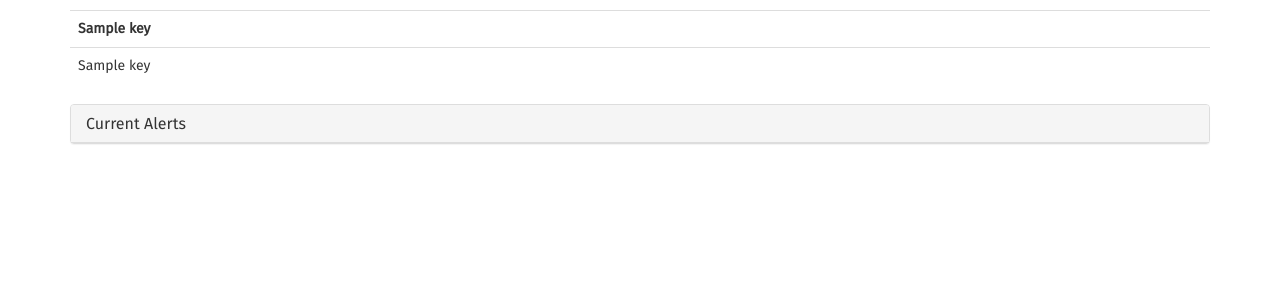
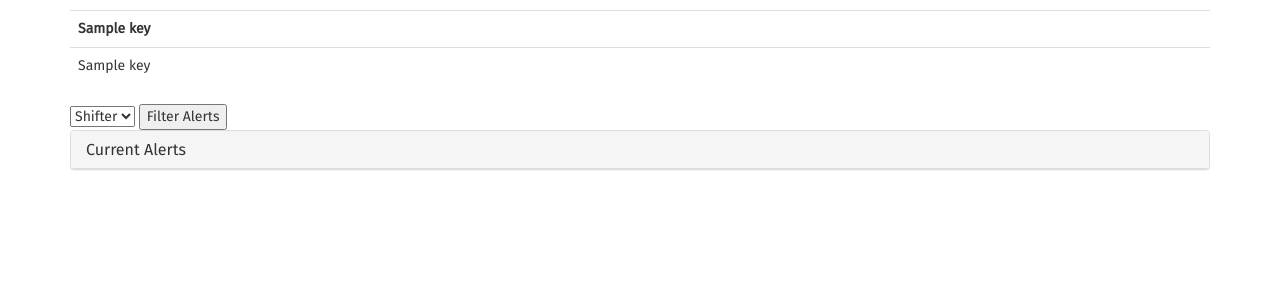
Before and after one commit to fact-project/shifthelper_webinterface, a Python web app: template shifthelper_webinterface/templates/index.html in a window 1280 px wide. Shown: the part 112-412 px from the top of the page. Run offline with Jinja, Linux system fonts and the light colour scheme; the template is opened without the code that fills it: most values are stand-ins (such as "Sample title", 1, 10 or a date in 2020).

Commit message:
Implement filtering of alerts

```diff
--- a/shifthelper_webinterface/static/site.js
+++ b/shifthelper_webinterface/static/site.js
@@ -3,6 +3,9 @@ var update = React.addons.update;
 var events = new Events();
 
 var socket = io();
+
+var params = new URLSearchParams(window.location.search);
+
 
 function convertLevelToString (level) {
   var str;
@@ -52,8 +55,20 @@ var Alerts = React.createClass({
     });
   },
 
+  // filter alerts by category
+  filterCategory(element, index, array) {
+    console.log(this);
+    if (this.props.categoryFilter == "all") {
+      return true;
+    } else if (this.props.categoryFilter == "expert") {
+      return element.category == "developer" || element.category == "check_error";
+    } else {
+      return element.category == this.props.categoryFilter;
+    }
+  },
+
   render() {
-    var alertTable = this.state.alerts.map((function(_this){
+    var alertTable = this.state.alerts.filter(this.filterCategory).map((function(_this){
       return function(alert, i) {
         return React.createElement(Alert, {
           "acknowledged": alert.acknowledged,
@@ -125,10 +140,18 @@ var AlertsPanel = React.createClass({
         {"className": "panel-heading"},
         React.createElement("h3", { "className": "panel-title" }, "Current Alerts")
       ),
-      React.createElement(Alerts, null)
+      React.createElement(
+        Alerts,
+        {categoryFilter: params.get("showAlerts") || "shifter" }
+      )
     );
   }
 });
 
-
-React.render(React.createElement(AlertsPanel, null), document.getElementById('alerts-panel'));
+React.render(
+  React.createElement(
+    AlertsPanel,
+    null
+  ),
+  document.getElementById('alerts-panel')
+);
--- a/shifthelper_webinterface/templates/index.html
+++ b/shifthelper_webinterface/templates/index.html
@@ -18,6 +18,16 @@
         </tr>
       </table>
     </div>
+    <div>
+      <form action="/">
+        <select name="showAlerts">
+          <option value="shifter">Shifter</option>
+          <option value="expert">Expert</option>
+          <option value="all">All</option>
+        </select>
+        <input type="submit" value="Filter Alerts">
+      </form>
+    </div>
     <div id="alerts-panel" >
     </div>
   </div>
```
